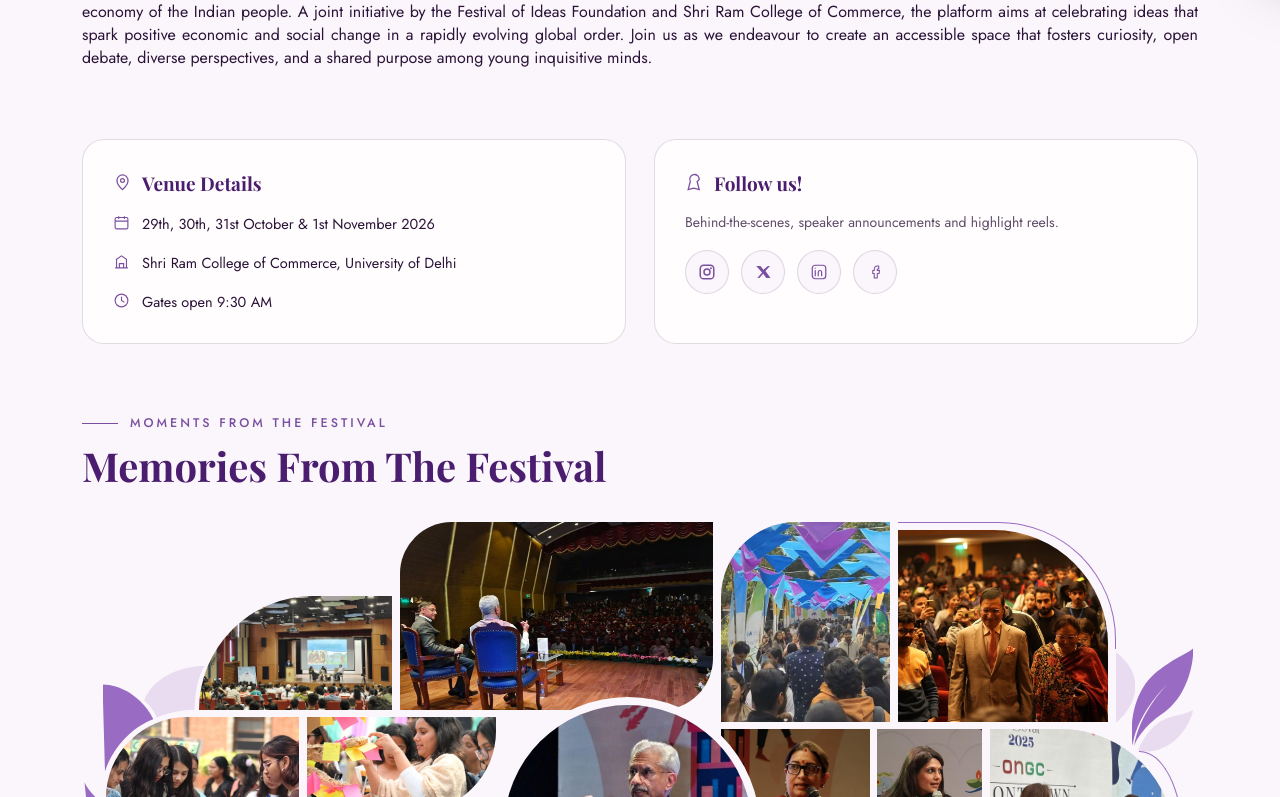
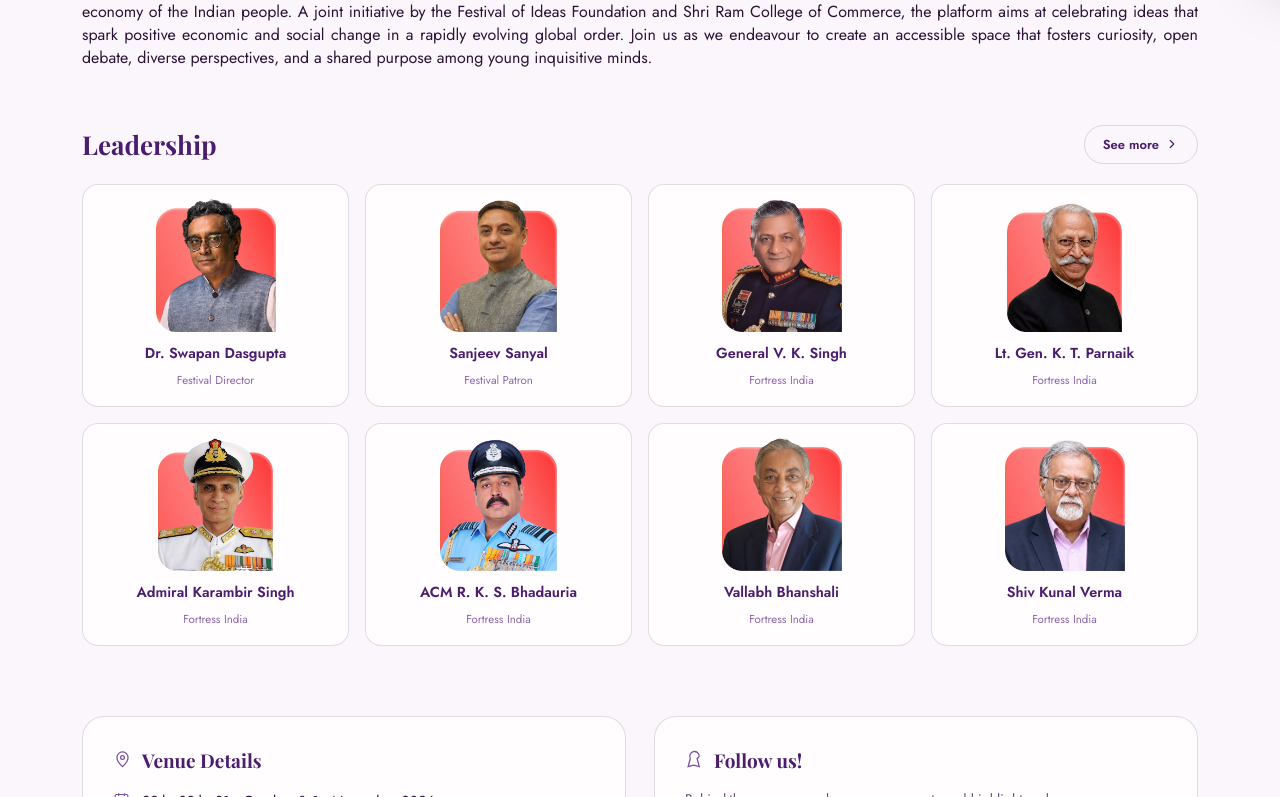
Before and after one commit to shreshthasarraf/foi-delhi-website, a Next.js app: page / in a window 1280 px wide. Shown: the part 803-1600 px from the top of the page. Built offline with nearby package versions, Linux system fonts and the light colour scheme; a web font is replaced by a local one.

Commit message:
Add leadership strip to home page linking to /leadership

```diff
--- a/app/page.js
+++ b/app/page.js
@@ -5,6 +5,7 @@ import MemoriesMosaic from '../components/MemoriesMosaic';
 import PastSpeakersCarousel from '../components/PastSpeakersCarousel';
 import NotifyForm from '../components/NotifyForm';
 import { pastSpeakers } from '../data/speakers';
+import { leadership } from '../data/leadership';
 import { absoluteUrl, SITE_NAME, SOCIAL_LINKS, staticPageMetadata } from '../lib/seo';
 
 export const metadata = staticPageMetadata('/');
@@ -68,6 +69,23 @@ export default function Home() {
           <h2>Let noble thoughts come to us from all directions!</h2>
           <p>The Festival of Ideas Delhi 2026 (formerly the DU Litfest at SRCC) is a premier intellectual forum bringing together leading voices across the life, culture and economy of the Indian people. A joint initiative by the Festival of Ideas Foundation and Shri Ram College of Commerce, the platform aims at celebrating ideas that spark positive economic and social change in a rapidly evolving global order. Join us as we endeavour to create an accessible space that fosters curiosity, open debate, diverse perspectives, and a shared purpose among young inquisitive minds.</p>
         </div>
+
+        {/* Leadership */}
+        <section className="leader-strip" aria-labelledby="homeLeadershipTitle">
+          <div className="leader-strip-head">
+            <h3 id="homeLeadershipTitle">Leadership</h3>
+            <FlyLink className="see-more-speakers" href="/leadership">See more <svg viewBox="0 0 24 24" fill="none"><path d="M9 6l6 6-6 6" stroke="currentColor" strokeWidth="2" strokeLinecap="round" strokeLinejoin="round" /></svg></FlyLink>
+          </div>
+          <div className="leader-strip-grid">
+            {leadership.flatMap((g) => g.people.map((p) => ({ ...p, label: p.tag || g.title }))).map((p) => (
+              <FlyLink key={p.name} href="/leadership" className="leader-mini">
+                <Image src={p.image} alt={p.name} width={120} height={133} />
+                <h4>{p.name}</h4>
+                <span>{p.label}</span>
+              </FlyLink>
+            ))}
+          </div>
+        </section>
 
         {/* Venue + socials */}
         <div className="home-grid" style={{ marginTop: 70 }}>
--- a/styles/home.css
+++ b/styles/home.css
@@ -82,3 +82,15 @@
 .ps-avatar{ width:98px; height:98px; font-size:27px; margin-bottom:11px; }
 .ps-name{ font-size:14px; }
 .ps-role{ font-size:11.5px; }
+
+/* ---- Leadership strip ---- */
+.leader-strip{ margin-top:56px; }
+.leader-strip-head{ display:flex; align-items:center; justify-content:space-between; margin-bottom:20px; }
+.leader-strip-head h3{ margin:0; font-size:26px; color:var(--plum); }
+.leader-strip-grid{ display:grid; grid-template-columns:repeat(4,1fr); gap:16px; }
+.leader-mini{ display:block; background:var(--paper); border:1px solid var(--line); border-radius:16px; padding:14px 14px 16px; text-align:center; transition:transform .3s ease, box-shadow .3s ease; }
+.leader-mini:hover{ transform:translateY(-4px); box-shadow:0 20px 36px -24px rgba(46,27,61,.35); }
+.leader-mini img{ width:100%; max-width:120px; aspect-ratio:120/133; object-fit:contain; object-position:bottom; margin:0 auto 10px; display:block; }
+.leader-mini h4{ margin:0 0 4px; font-size:14.5px; color:var(--plum); }
+.leader-mini span{ font-size:11.5px; color:var(--maroon); opacity:.85; }
+@media (max-width:760px){ .leader-strip-grid{ grid-template-columns:repeat(2,minmax(0,1fr)); gap:10px; } .leader-mini{ padding:10px 10px 12px; } .leader-mini h4{ font-size:12.5px; } }
```
